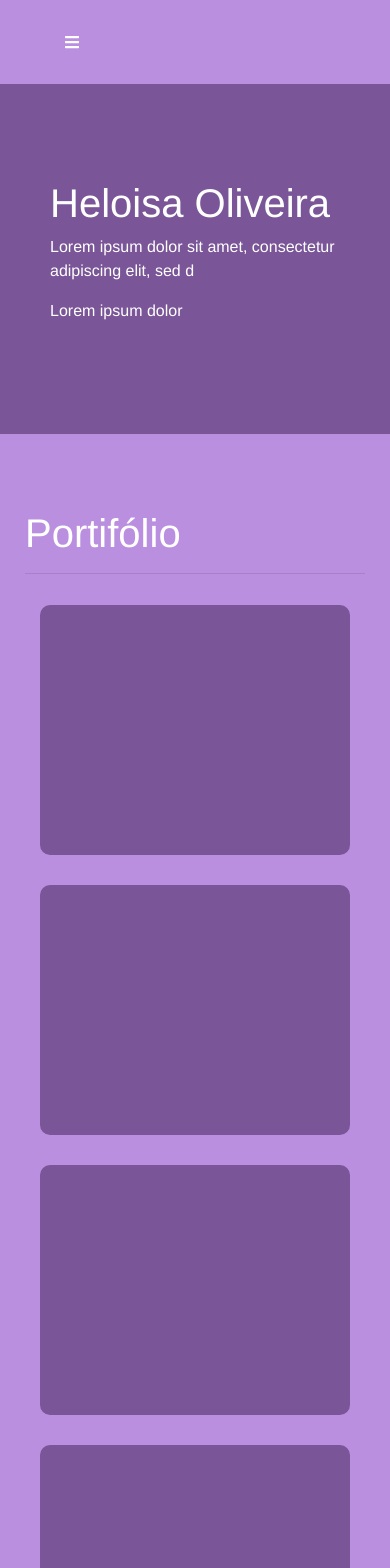
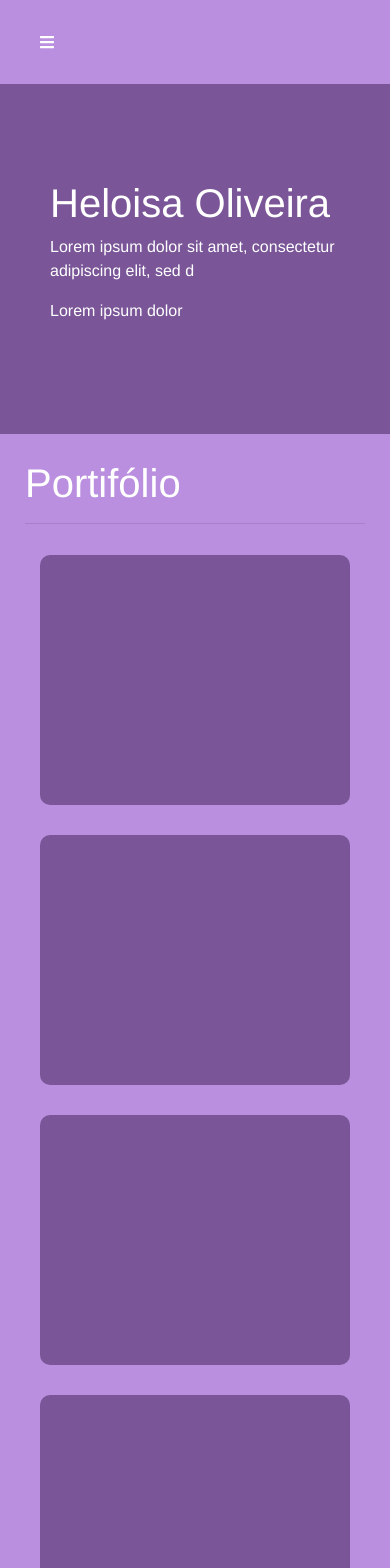
Before and after one commit to flhorizonte/heloisa-portfolio, a Vue app: page / in a window 390 px wide. Shown: the top 1568 px of the page. Built offline with nearby package versions, Linux system fonts and the light colour scheme.

Commit message:
texto responsivo

```diff
--- a/src/components/Menu.vue
+++ b/src/components/Menu.vue
@@ -36,6 +36,9 @@
     }
 
     @media only screen and (max-width: 1000px) {
+        #Menu {
+            padding-left: 25px;
+        }
         #Menu div:nth-child(1) {
             display: block;
         }
--- a/src/components/Portifolio.vue
+++ b/src/components/Portifolio.vue
@@ -41,6 +41,7 @@
      @media only screen and (max-width: 1000px) {
         #Portifolio {
             width: 100%;
+            margin-top:0;
         }
     }
 </style>
```
